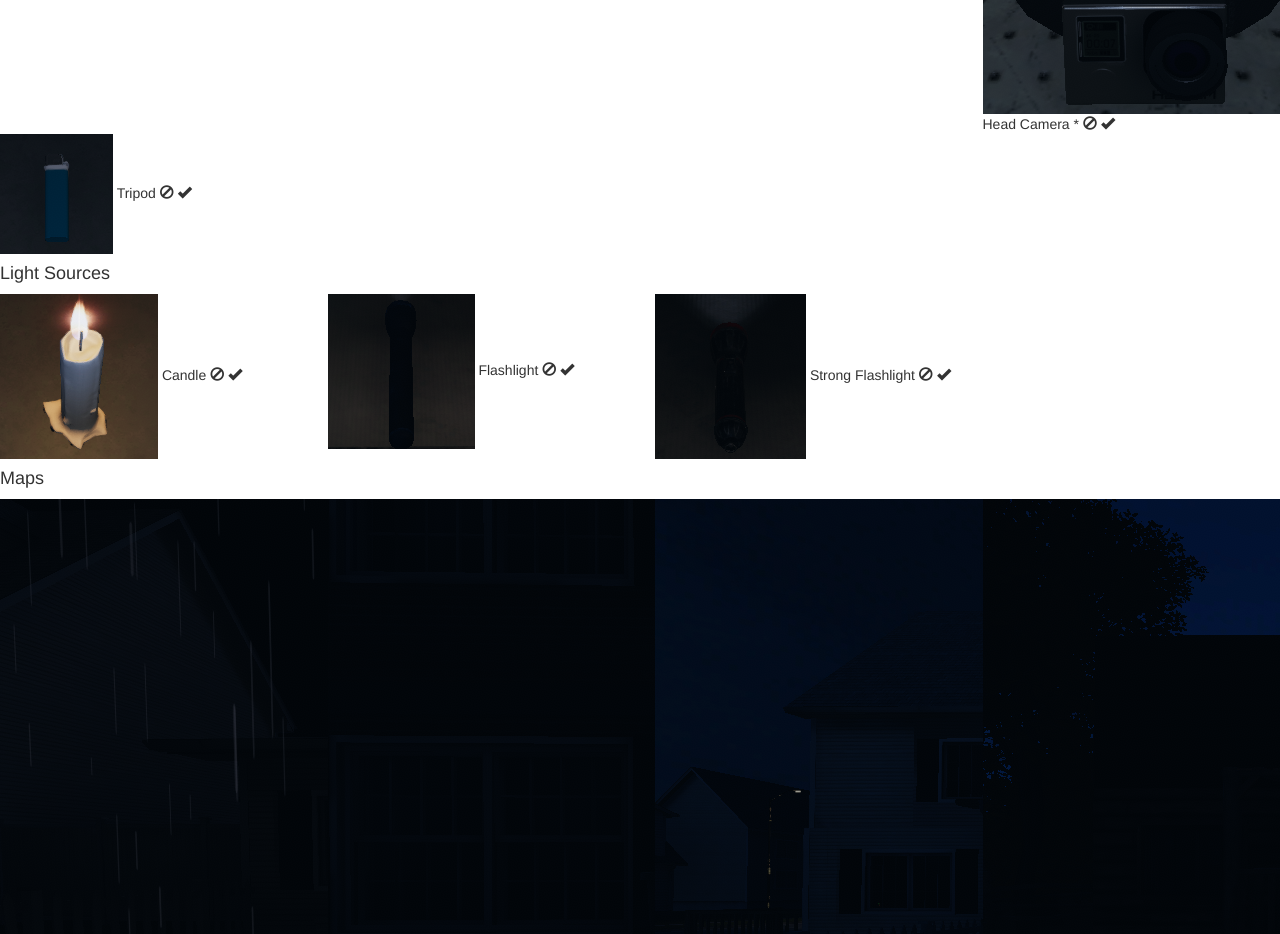
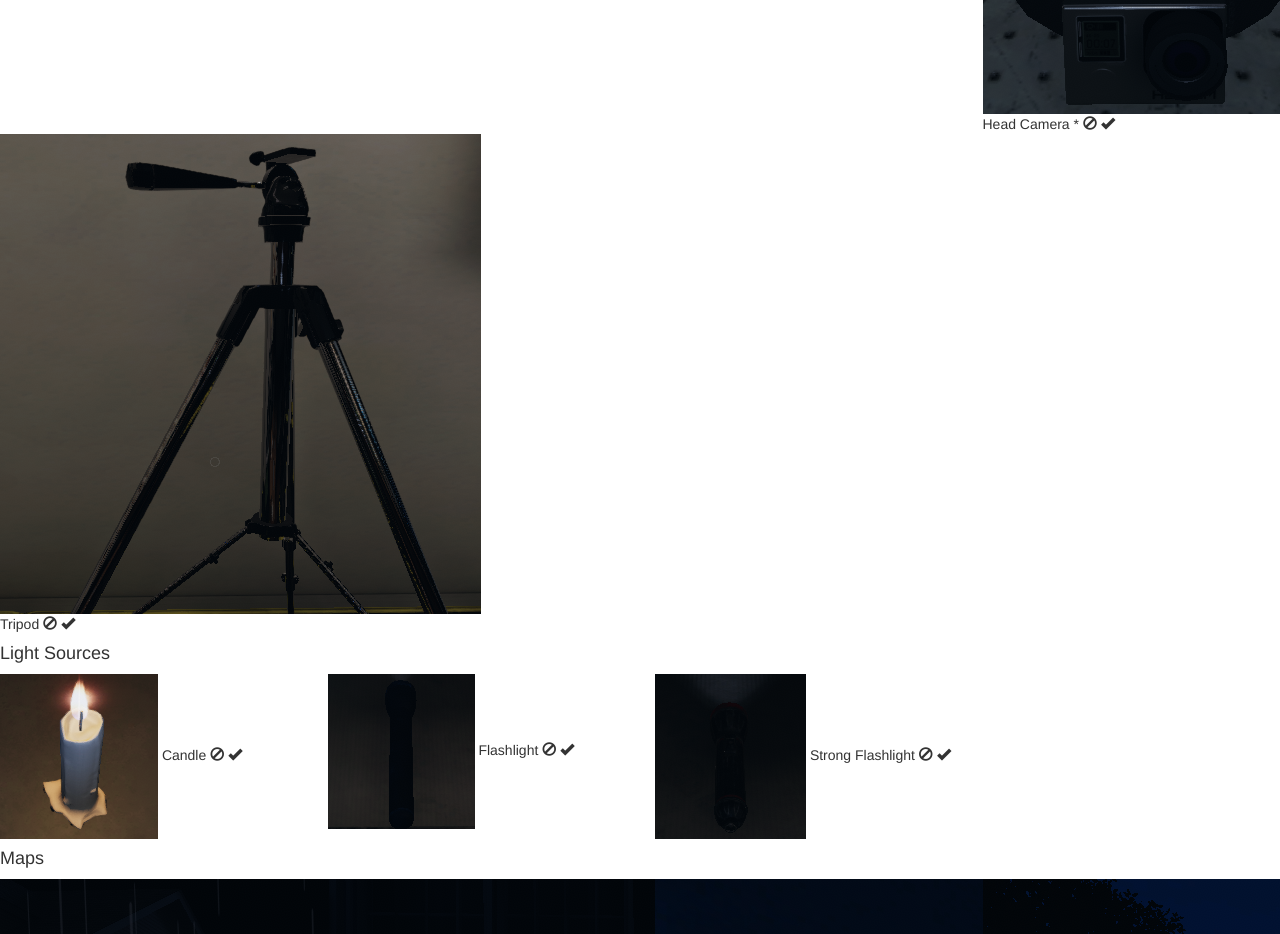
Before and after one commit to FuzzyGamesOn/phasmophobia_randomizer, a website built with Parcel: page index.html in a window 1280 px wide. Shown: the part 1760-2694 px from the top of the page. Built offline with nearby package versions, Linux system fonts and the light colour scheme; a web font is replaced by a local one.

Commit message:
add tripod image because i forgot

```diff
--- a/index.html
+++ b/index.html
@@ -270,7 +270,7 @@
             <span class="new glyphicon glyphicon-ok"></span>
           </div>
           <div id="tripod" class="col-md-3 item">
-            <img class="overlay-image" src="img/overlay/lighter.png" />
+            <img class="overlay-image" src="img/overlay/tripod.png" />
             <span class="choice-text">Tripod</span>
             <span class="disabled glyphicon glyphicon-ban-circle"></span>
             <span class="new glyphicon glyphicon-ok"></span>
```
Also changed, not shown: img/overlay/tripod.png (added).
